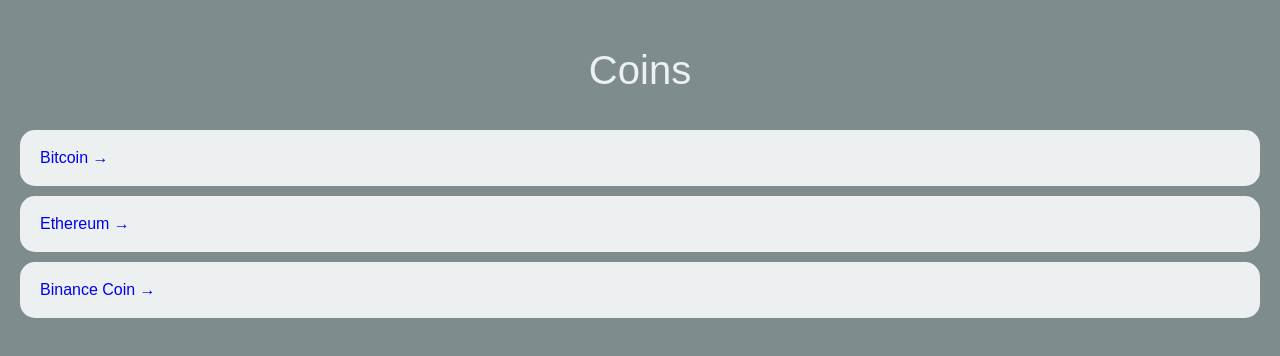
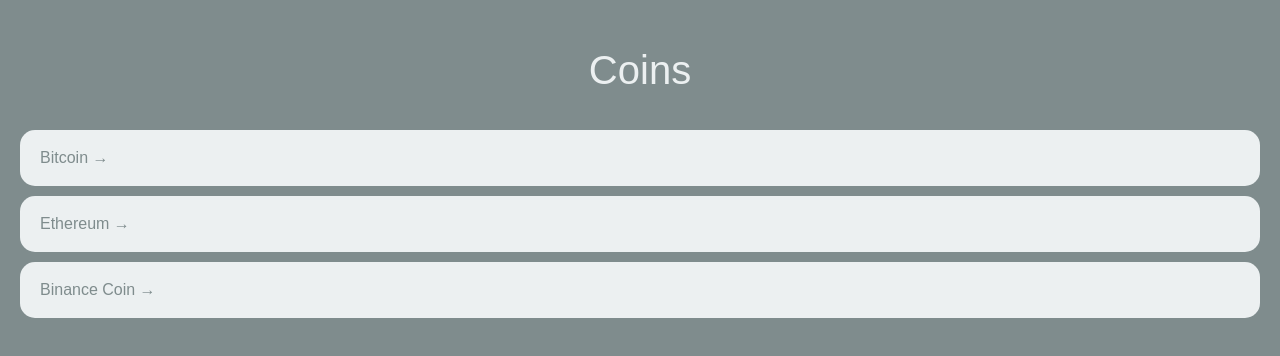
Before and after one commit to devheedoo/react-masterclass, a React (Create React App) app: page / in a window 1280 px wide. Shown: the top 356 px of the page. Built offline with nearby package versions, Linux system fonts and the light colour scheme.

Commit message:
feat(4.2): Add Link style & transition

```diff
--- a/src/App.tsx
+++ b/src/App.tsx
@@ -51,6 +51,7 @@ const GlobalStyle = createGlobalStyle`
   }
   a {
     text-decoration: none;
+    color: ${(props) => props.theme.backgroundColor}
   }
   * {
     box-sizing: border-box;
--- a/src/routes/Coins.tsx
+++ b/src/routes/Coins.tsx
@@ -1,30 +1,5 @@
 import { Link } from "react-router-dom";
 import styled from "styled-components";
-
-const Container = styled.div`
-  padding: 10px 20px;
-`;
-
-const Header = styled.header`
-  height: 15vh;
-  display: flex;
-  justify-content: center;
-  align-items: center;
-`;
-
-const Title = styled.h1`
-  font-size: 40px;
-`;
-
-const CoinList = styled.ul``;
-
-const Coin = styled.div`
-  background-color: ${(props) => props.theme.textColor};
-  color: ${(props) => props.theme.backgroundColor};
-  padding: 20px;
-  border-radius: 15px;
-  margin-bottom: 10px;
-`;
 
 const coinsSample = [
   {
@@ -56,6 +31,39 @@ const coinsSample = [
   },
 ];
 
+const Container = styled.div`
+  padding: 10px 20px;
+`;
+
+const Header = styled.header`
+  height: 15vh;
+  display: flex;
+  justify-content: center;
+  align-items: center;
+`;
+
+const Title = styled.h1`
+  font-size: 40px;
+`;
+
+const CoinList = styled.ul``;
+
+const Coin = styled.div`
+  background-color: ${(props) => props.theme.textColor};
+  color: ${(props) => props.theme.backgroundColor};
+  border-radius: 15px;
+  margin-bottom: 10px;
+  a {
+    padding: 20px;
+    display: flex;
+    align-items: center;
+    transition: color 0.2s ease-in;
+    &:hover {
+      color: ${(props) => props.theme.accentColor};
+    }
+  }
+`;
+
 function Coins() {
   return (
     <Container>
```
